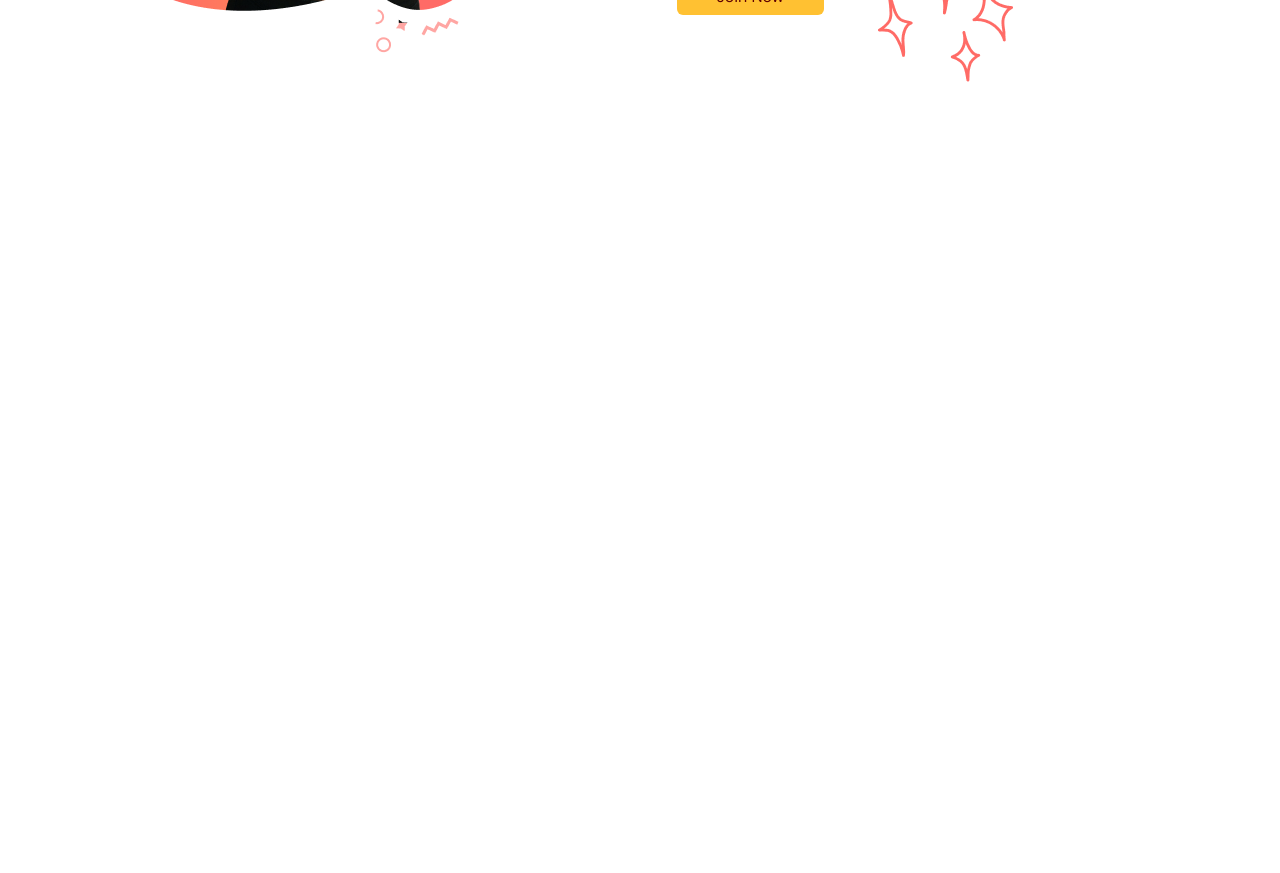
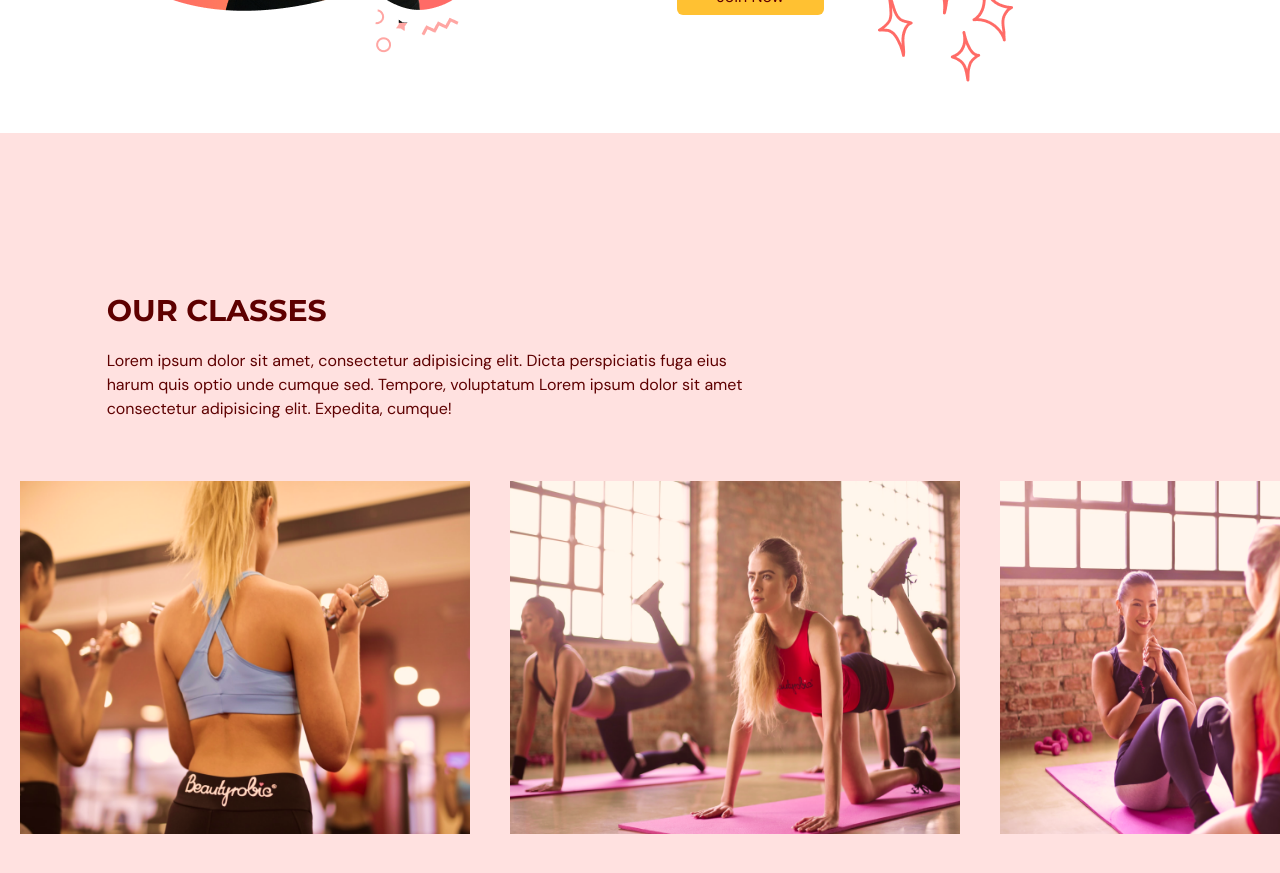
Before and after one commit to MarwanOladele/fitness-app, a React (Vite) app: page / in a window 1280 px wide. Shown: the part 2040-2913 px from the top of the page. Before the commit the page ends 2173 px from the top, so only its background shows below. Built offline with nearby package versions, Linux system fonts and the light colour scheme.

Commit message:
our classes section implemented

```diff
--- a/src/App.tsx
+++ b/src/App.tsx
@@ -3,6 +3,7 @@ import { useState } from "react";
 import { SelectedPage } from "@/shared/types";
 import Home from "@/pages/home/Home";
 import Benefits from "@/pages/benefits/Benefits";
+import Ourclasses from "@/pages/ourClasses/Ourclasses";
 
 const App = () => {
   const [selectedPage, setSelectedPage] = useState<SelectedPage>(
@@ -12,7 +13,8 @@ const App = () => {
     <div className="app bg-gray-20">
       <Navbar selectedPage={selectedPage} setSelectedPage={setSelectedPage} />
       <Home setSelectedPage={setSelectedPage} />
-      <Benefits setSelectedPage={setSelectedPage}/>
+      <Benefits setSelectedPage={setSelectedPage} />
+      <Ourclasses />
     </div>
   );
 };
--- /dev/null
+++ b/src/components/Class.tsx
@@ -0,0 +1,19 @@
+type Props = {
+  name: string;
+  description?: string;
+  image: string;
+};
+
+const Class = ({ name, description, image }: Props) => {
+  return (
+    <li className="relative mx-5 inline-block h-[380px] w-[450px]">
+      <div className="p-5 absolute z-30 flex  h-[380px] w-[450px] flex-col items-center justify-center  whitespace-normal bg-primary-500 text-center text-white  opacity-0 transition duration-500 hover:opacity-90">
+        <p className="text-2xl mb-5">{name}</p>
+        <p>{description}</p>
+      </div>
+      <img src={image} alt="image" className="h-[380px] w-[450px] cover" />
+    </li>
+  );
+};
+
+export default Class;
--- a/src/pages/benefits/Benefits.tsx
+++ b/src/pages/benefits/Benefits.tsx
@@ -37,7 +37,7 @@ const benefits: Array<BenefitType> = [
 
 const Benefits = ({ setSelectedPage }: Props) => {
   return (
-    <section id="benefit" className="mx-auto min-h-full w-5/6 py-20">
+    <section id="benefits" className="mx-auto min-h-full w-5/6 py-20">
       <motion.div
         onViewportEnter={() => setSelectedPage(SelectedPage.Benefits)}
       >
--- /dev/null
+++ b/src/pages/ourClasses/Ourclasses.tsx
@@ -0,0 +1,74 @@
+import { ClassType } from "@/shared/types";
+import image1 from "@/assets/image1.png";
+import image2 from "@/assets/image2.png";
+import image3 from "@/assets/image3.png";
+import image4 from "@/assets/image4.png";
+import image5 from "@/assets/image5.png";
+import image6 from "@/assets/image6.png";
+import HText from "@/components/HText";
+import Class from "@/components/Class";
+
+const classes: Array<ClassType> = [
+  {
+    name: "Weight Training Classes",
+    description:
+      "Lorem ipsum dolor sit amet, consectetur adipiscing elit, sed do eiusmod tempor incididunt ut labore et dolore magna aliqua. Ut enim ad minim veniam, quis nostrud exercitation ullamco laboris nisi ut aliquip ex ea commodo consequat.",
+    image: image1,
+  },
+  {
+    name: "Yoga Classes",
+    image: image2,
+  },
+  {
+    name: "Ab Core Classes",
+    description:
+      "Lorem ipsum dolor sit amet, consectetur adipiscing elit, sed do eiusmod tempor incididunt ut labore et dolore magna aliqua. Ut enim ad minim veniam, quis nostrud exercitation ullamco laboris nisi ut aliquip ex ea commodo consequat.",
+    image: image3,
+  },
+  {
+    name: "Adventure Classes",
+    description:
+      "Lorem ipsum dolor sit amet, consectetur adipiscing elit, sed do eiusmod tempor incididunt ut labore et dolore magna aliqua. Ut enim ad minim veniam, quis nostrud exercitation ullamco laboris nisi ut aliquip ex ea commodo consequat.",
+    image: image4,
+  },
+  {
+    name: "Fitness Classes",
+    image: image5,
+  },
+  {
+    name: "Training Classes",
+    description:
+      "Lorem ipsum dolor sit amet, consectetur adipiscing elit, sed do eiusmod tempor incididunt ut labore et dolore magna aliqua. Ut enim ad minim veniam, quis nostrud exercitation ullamco laboris nisi ut aliquip ex ea commodo consequat.",
+    image: image6,
+  },
+];
+
+const Ourclasses = () => {
+  return (
+    <section id="ourclasses" className="w-full bg-primary-100 py-40">
+      <div className="">
+        <div className="mx-auto w-5/6 ">
+          <div className="md:w-3/5">
+            <HText>Our Classes</HText>
+            <p className="py-5">
+              Lorem ipsum dolor sit amet, consectetur adipisicing elit. Dicta
+              perspiciatis fuga eius harum quis optio unde cumque sed. Tempore,
+              voluptatum Lorem ipsum dolor sit amet consectetur adipisicing
+              elit. Expedita, cumque!
+            </p>
+          </div>
+        </div>
+
+        <div className="mt-10 h-[353px] w-full overflow-x-auto overflow-y-hidden">
+          <ul className="w-[2800px] whitespace-nowrap">
+            {classes.map((item: ClassType, i) => (
+              <Class key={`${item.name}-${i}`} {...item} />
+            ))}
+          </ul>
+        </div>
+      </div>
+    </section>
+  );
+};
+
+export default Ourclasses;
--- a/src/shared/types.ts
+++ b/src/shared/types.ts
@@ -10,3 +10,9 @@ export interface BenefitType {
   title: string;
   description: string;
 }
+
+export interface ClassType {
+  name: string;
+  description?: string;
+  image: string;
+}
```
